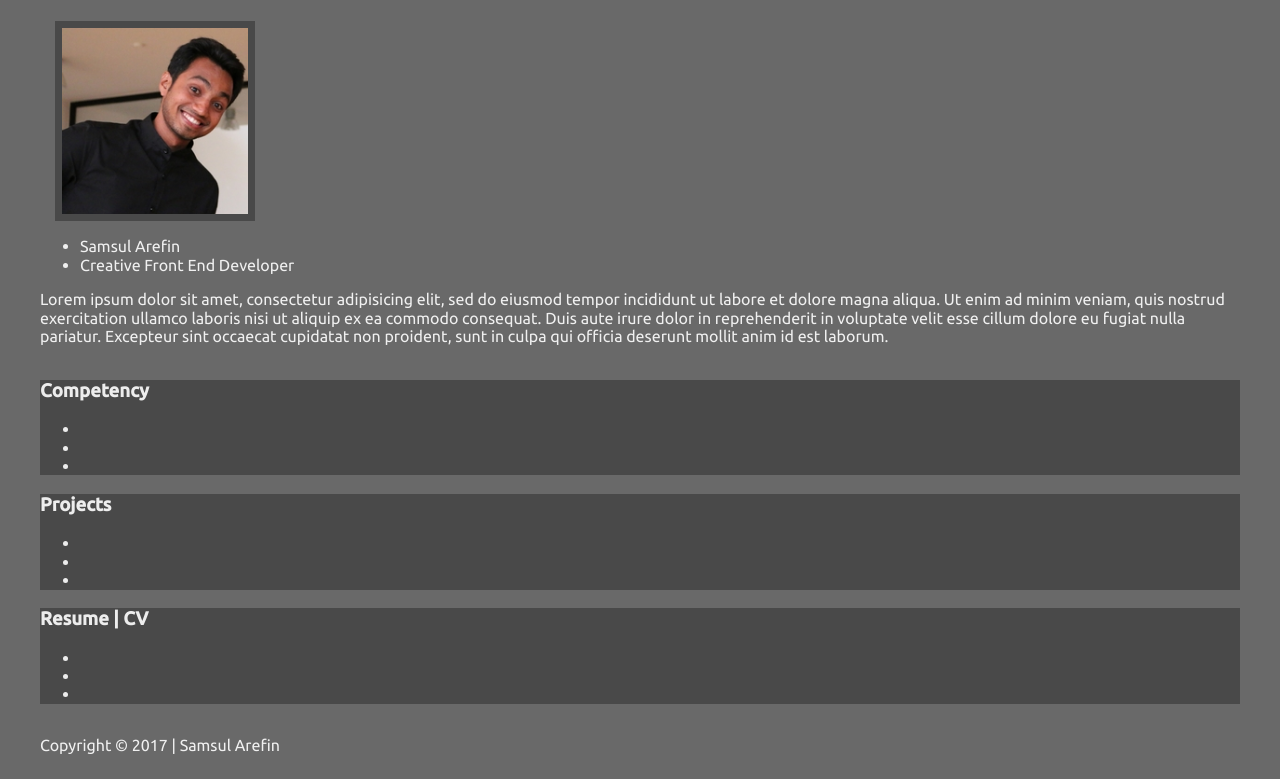
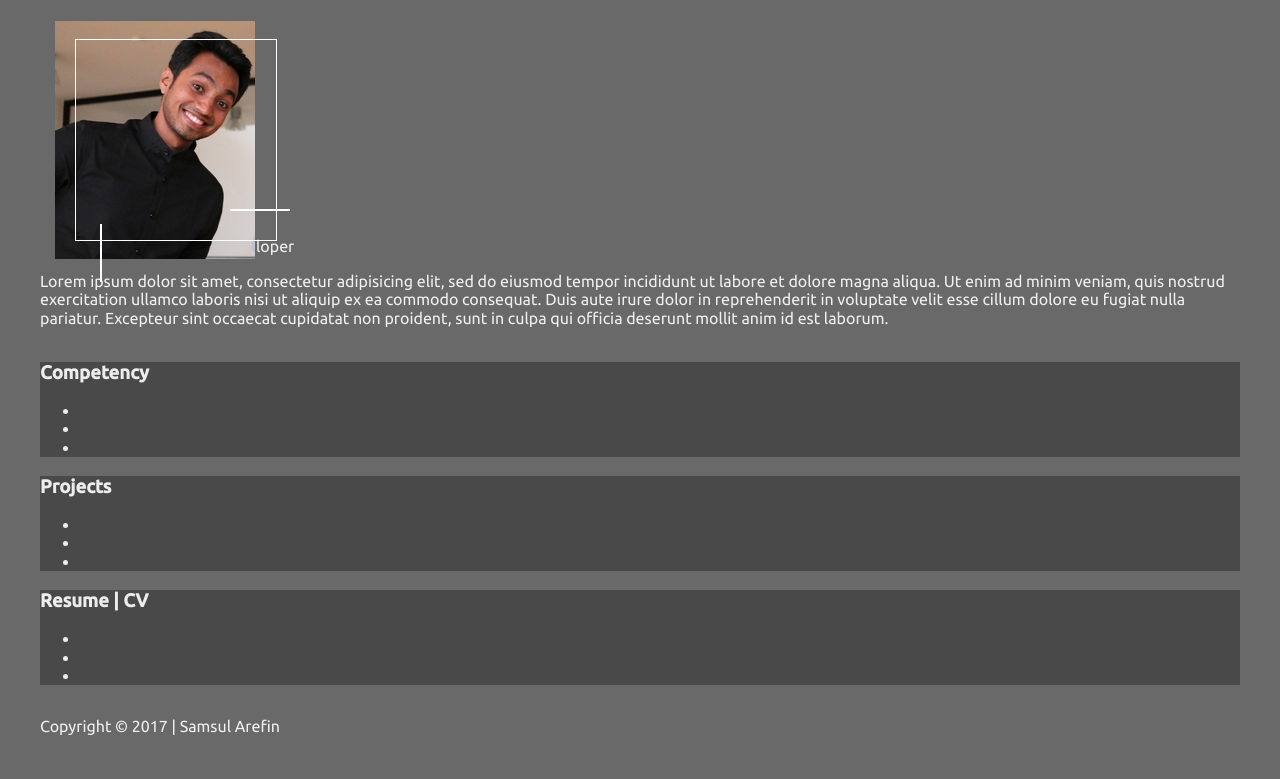
Before and after one commit to samsul003/samsularefin, a website: page app/index.html in a window 1280 px wide. Shown: the part 21-800 px from the top of the page. Drawn offline with Linux system fonts and the light colour scheme.

Commit message:
pseudo box, vr & hr line element created

```diff
--- a/app/assets/styles/modules/_showcase.css
+++ b/app/assets/styles/modules/_showcase.css
@@ -1,12 +1,43 @@
 .biography {
 
   &__photo {
-    border: 7px solid rgba(0, 0, 0, 0.3);
+    /*border: 7px solid rgba(0, 0, 0, 0.3);*/
     position: relative;
-    overflow: hidden;
+    /*overflow: hidden;*/
     width: 200px;
     height: 200px;
     margin: 0 auto 0 15px;
     top: 0;
   }
+  /*pseudo box element*/
+  &__photo::before {
+    content: '';
+    width: 100%;
+    height: 100%;
+    border: 1px solid #fff;
+    position: absolute;
+    left: 20px;
+    bottom: -20px;
+  }
+  /*pseudo vertical line element*/
+  &__line:before {
+    content: '';
+    width: 0;
+    height: 7%;
+    position: absolute;
+    border: 1px solid #fff;
+    top: 245px;
+    left: 100px;
+  }
+  /*pseudo horizontal line element*/
+  &__line:after {
+    content: '';
+    width: 4.5%;
+    height: 0;
+    position: absolute;
+    border: 1px solid #fff;
+    top: 230px;
+    left: 230px;
+  }
+
 }
--- a/app/index.html
+++ b/app/index.html
@@ -35,14 +35,14 @@
   <div id="showcase">
     <div class="wrapper">
       <div class="biography">
-        <div class="biography__photo">
+        <figure class="biography__photo">
           <img src="assets/images/samsul.jpg">
-        </div>
+        </figure>
+        <ul class="biography__line">
+          <li>Creative Front End Developer</li>
+        </ul>
       </div>
-      <ul>
-        <li>Samsul Arefin</li>
-        <li>Creative Front End Developer</li>
-      </ul>
+
       <p>Lorem ipsum dolor sit amet, consectetur adipisicing elit, sed do eiusmod tempor incididunt ut
         labore et dolore magna aliqua. Ut enim ad minim veniam, quis nostrud exercitation ullamco
         laboris nisi ut aliquip ex ea commodo consequat. Duis aute irure dolor in reprehenderit in
--- a/app/postcss/styles/styles.css
+++ b/app/postcss/styles/styles.css
@@ -655,12 +655,46 @@ img {
   height: 100%;
 }
 
-.biography__photo {
-  border: 7px solid rgba(0, 0, 0, 0.3);
-  position: relative;
-  overflow: hidden;
+.biography__photo {/*border: 7px solid rgba(0, 0, 0, 0.3);*/
+  position: relative;/*overflow: hidden;*/
   width: 200px;
   height: 200px;
   margin: 0 auto 0 15px;
   top: 0;
 }
+
+/*pseudo box element*/
+
+.biography__photo::before {
+  content: '';
+  width: 100%;
+  height: 100%;
+  border: 1px solid #fff;
+  position: absolute;
+  left: 20px;
+  bottom: -20px;
+}
+
+/*pseudo vertical line element*/
+
+.biography__line:before {
+  content: '';
+  width: 0;
+  height: 7%;
+  position: absolute;
+  border: 1px solid #fff;
+  top: 245px;
+  left: 100px;
+}
+
+/*pseudo horizontal line element*/
+
+.biography__line:after {
+  content: '';
+  width: 4.5%;
+  height: 0;
+  position: absolute;
+  border: 1px solid #fff;
+  top: 230px;
+  left: 230px;
+}
```
Also changed, not shown: app/assets/images/samsul1.jpg (added).
